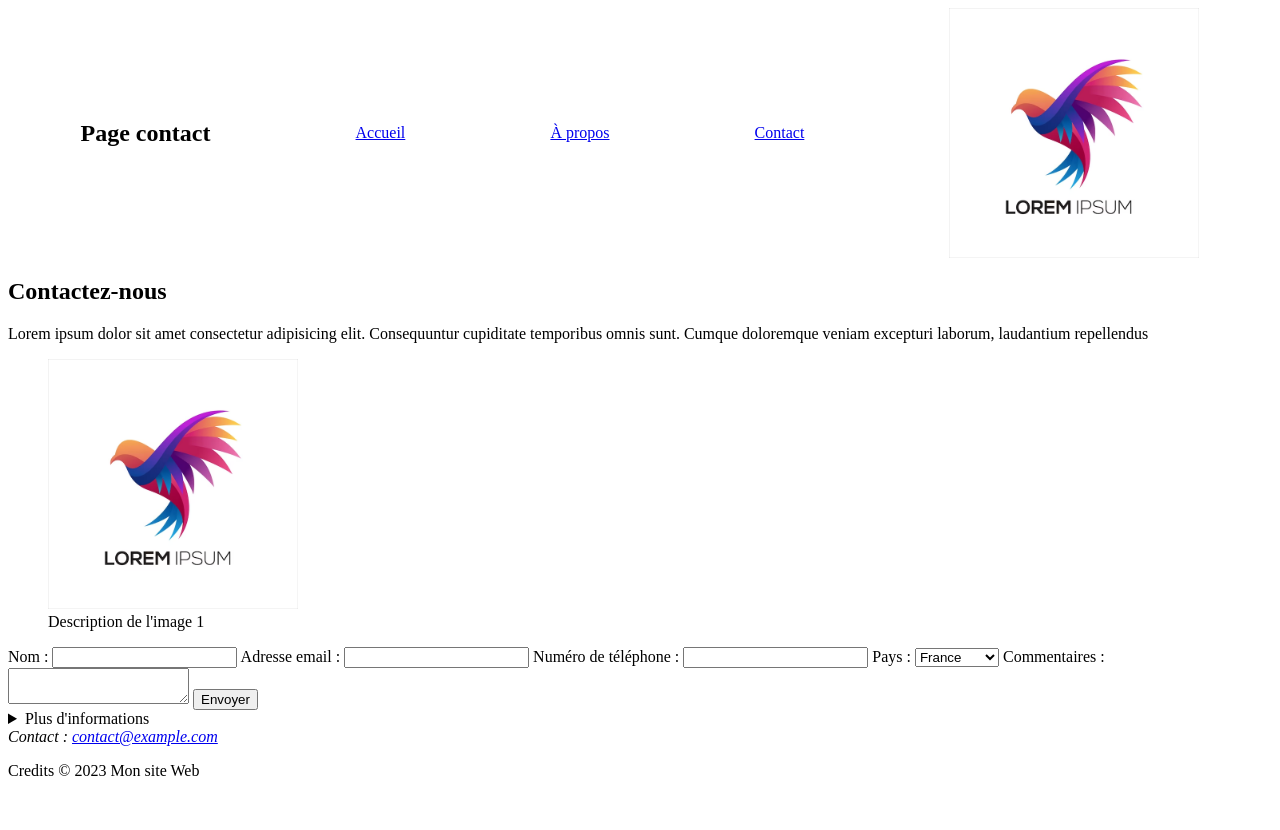
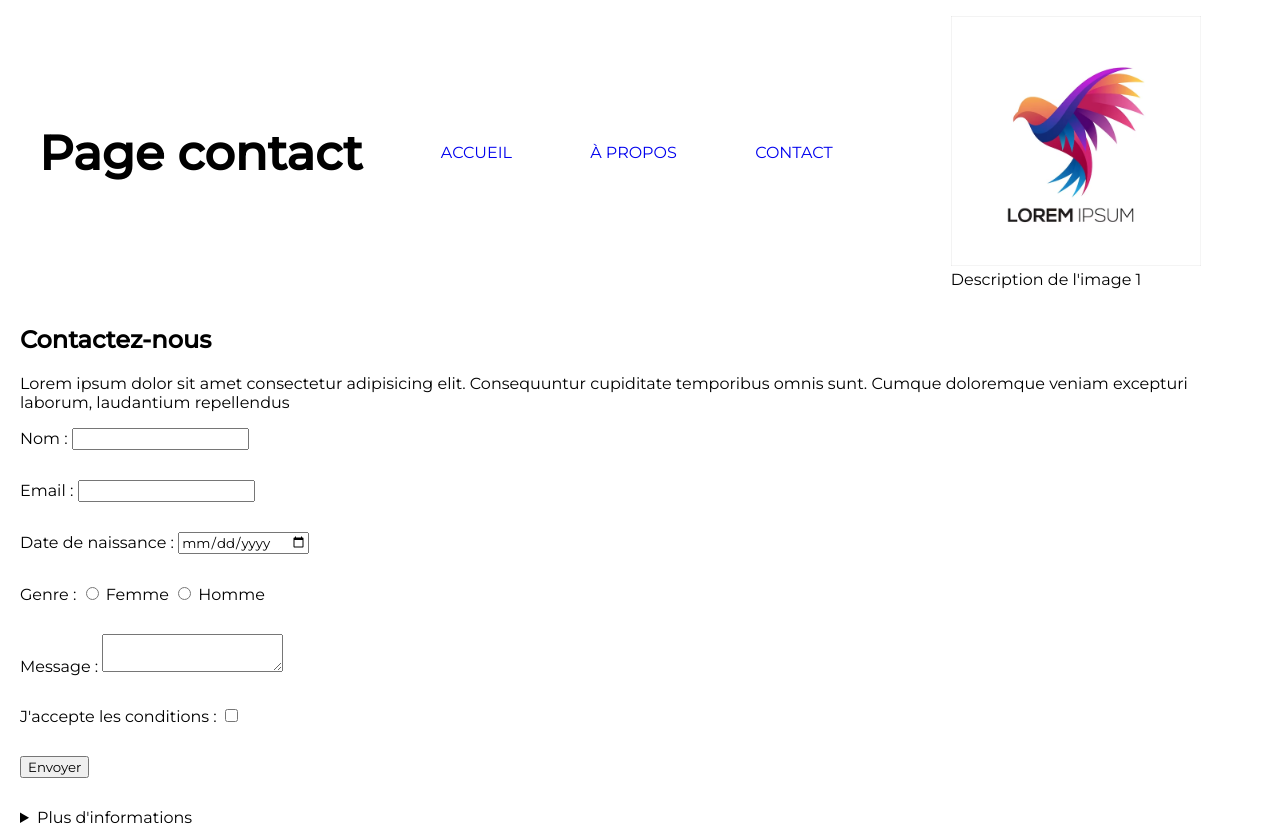
Before and after one commit to Laury-Erba/exercice, a plain HTML site: page index.html in a window 1280 px wide. Shown: the top 830 px of the page. Before the commit the page ends 800 px from the top, so only its background shows below. Drawn offline with Linux system fonts and the light colour scheme.

Commit message:
modification

```diff
--- a/css/index.css
+++ b/css/index.css
@@ -1,6 +1,37 @@
+*{
+    font-family: 'Montserrat', sans-serif;
+}
+body{
+    margin: 0;
+}
+h1{
+    font-size: 3rem;
+}
 nav{
         display: flex;
         flex-wrap: wrap;
         align-items: center;
         justify-content: space-around;
     }
+nav a {
+    text-decoration: none;
+    text-transform: uppercase;
+}
+a:hover{
+    color: #EE82EE;
+}
+.container{
+    margin-left: 20px;
+    margin-right: 20px;
+}
+form > div{
+    padding-bottom: 30px;
+}
+
+footer{
+    margin-top: 35px;
+    background-color: #efefefef;
+    padding-top: 25px;
+    padding-bottom: 25px;
+    text-align: center;
+}
--- a/index.html
+++ b/index.html
@@ -6,7 +6,9 @@
     <meta name="viewport" content="width=device-width, initial-scale=1.0">
     <title>Document</title>
     <link rel="stylesheet" href="./css/index.css">
-
+    <link rel="preconnect" href="https://fonts.googleapis.com">
+    <link rel="preconnect" href="https://fonts.gstatic.com" crossorigin>
+    <link href="https://fonts.googleapis.com/css2?family=Montserrat:wght@400;500&display=swap" rel="stylesheet">
 </head>
 <body class="p-contact">
     <header>
@@ -15,45 +17,64 @@
             <a href="#">Accueil</a>
             <a href="#">À propos</a>
             <a href="#">Contact</a>
-        <img width="250px"src="./images/logo-form.avif" alt="Image d'en-tête">
+            <figure>
+                <img width="250px"src="./images/logo-form.avif" alt="Image d'en-tête">
+                <figcaption>Description de l'image 1</figcaption>
+            </figure>
     </nav>
     </header>
-    <article>
+    <article class="container">
         <h2>Contactez-nous</h2>
         <p>Lorem ipsum dolor sit amet consectetur adipisicing elit.
             Consequuntur cupiditate temporibus omnis sunt.
             Cumque doloremque veniam excepturi laborum, laudantium repellendus </p>
-            <figure>
-                <img width="250px"src="./images/logo-form.avif" alt="Image d'en-tête">
-                <figcaption>Description de l'image 1</figcaption>
-            </figure>
+
         <form>
-            <label for="name">Nom :</label>
-            <input type="text" id="name" name="name" required>
+            <div>
+              <label for="nom">Nom :</label>
+              <input type="text" id="nom" name="nom" required>
+            </div>
 
-            <label for="email">Adresse email :</label>
-            <input type="email" id="email" name="email" required>
+            <div>
+              <label for="email">Email :</label>
+              <input type="email" id="email" name="email" required>
+            </div>
 
-            <label for="phone">Numéro de téléphone :</label>
-            <input type="tel" id="phone" name="phone" pattern="[0-9]{10}">
+            <div>
+              <label for="date">Date de naissance :</label>
+              <input type="date" id="date" name="date">
+            </div>
 
-            <label for="country">Pays :</label>
-        <select id="country" name="country">
-            <option value="fr">France</option>
-            <option value="us">États-Unis</option>
-            <option value="ca">Canada</option>
-        </select>
+            <div>
+              <label>Genre :</label>
+              <input type="radio" id="genre-femme" name="genre" value="femme" required>
+              <label for="genre-femme">Femme</label>
 
-            <label for="comments">Commentaires :</label>
-            <textarea id="comments" name="comments"></textarea>
+              <input type="radio" id="genre-homme" name="genre" value="homme" required>
+              <label for="genre-homme">Homme</label>
+            </div>
 
-            <button type="submit">Envoyer</button>
+            <div>
+              <label for="message">Message :</label>
+              <textarea id="message" name="message" required></textarea>
+            </div>
+
+            <div>
+              <label for="accepter">J'accepte les conditions :</label>
+              <input type="checkbox" id="accepter" name="accepter" required>
+            </div>
+
+            <div>
+              <button type="submit">Envoyer</button>
+            </div>
 
             <details>
                 <summary>Plus d'informations</summary>
                 <p>Ceci est un contenu supplémentaire qui peut être masqué ou révélé en cliquant sur le résumé ci-dessus.</p>
             </details>
-        </form>
+          </form>
+
+
     </article>
     <footer>
         <address>
```
